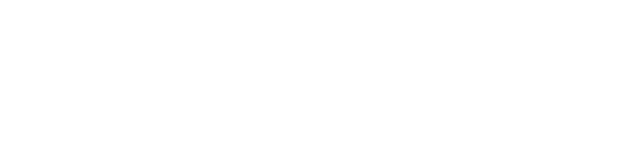
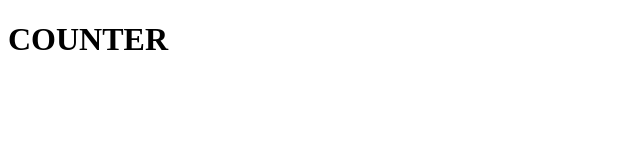
Before and after one commit to NamanKumar1/Fullstack-1_Exp-14, a plain HTML site: page index.html in a window 1280 px wide. Shown: the whole page, without its empty margins (0-640 px from the left). Drawn offline with Linux system fonts and the light colour scheme.

Commit message:
add heading

```diff
--- a/index.html
+++ b/index.html
@@ -9,7 +9,7 @@
 </head>
 
 <body>
-
+    <h1>COUNTER</h1>
 </body>
 
 </html>
```
